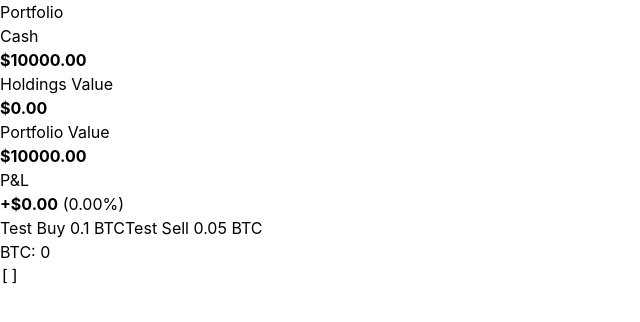
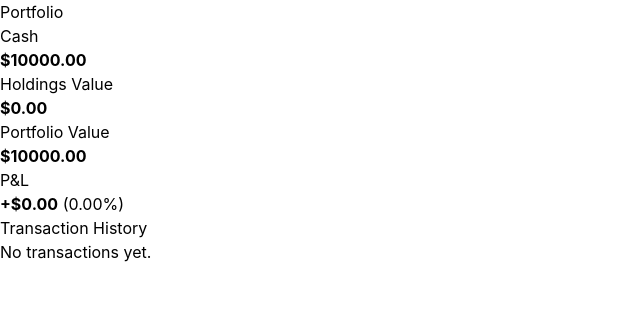
Before and after one commit to ghania-03/trading-simulator, a React (Vite) app: page /app/portfolio in a window 1280 px wide. Shown: the top 322 px of the page, without its empty margins (0-640 px from the left). Built offline with nearby package versions, Linux system fonts and the light colour scheme.

Commit message:
Add transaction history

```diff
--- /dev/null
+++ b/src/components/TransactionHistory.jsx
@@ -0,0 +1,54 @@
+import usePortfolioStore from "../store/portfolioStore";
+
+function TransactionHistory() {
+  const transactions = usePortfolioStore(
+    (state) => state.transactions
+  );
+
+  return (
+    <section>
+      <h2>Transaction History</h2>
+
+      {transactions.length === 0 ? (
+        <p>No transactions yet.</p>
+      ) : (
+        <div>
+          {transactions.map((transaction) => (
+            <div key={transaction.id}>
+              <p>
+                <strong>{transaction.type}</strong>
+              </p>
+
+              <p>
+                Asset: {transaction.assetId.toUpperCase()}
+              </p>
+
+              <p>
+                Quantity: {transaction.quantity}
+              </p>
+
+              <p>
+                Price: ${transaction.price.toFixed(2)}
+              </p>
+
+              <p>
+                Total: ${transaction.total.toFixed(2)}
+              </p>
+
+              <p>
+                Time:{" "}
+                {new Date(
+                  transaction.timestamp
+                ).toLocaleString()}
+              </p>
+
+              <hr />
+            </div>
+          ))}
+        </div>
+      )}
+    </section>
+  );
+}
+
+export default TransactionHistory;
--- a/src/pages/Portfolio.jsx
+++ b/src/pages/Portfolio.jsx
@@ -1,5 +1,6 @@
 import usePortfolioStore from "../store/portfolioStore";
 import usePriceFeed from "../hooks/usePriceFeed";
+import TransactionHistory from "../components/TransactionHistory";
 
 function Portfolio() {
   const { prices } = usePriceFeed();
@@ -24,21 +25,6 @@ function Portfolio() {
 
   const profitLossPercentage = (profitLoss / startingCapital) * 100;
 
-  const transactions = usePortfolioStore((state) => state.transactions);
-
-  const buy = usePortfolioStore((state) => state.buy);
-  function handleTestBuy() {
-    const price = prices.btc.current;
-
-    buy("btc", 0.1, price);
-  }
-
-  const sell = usePortfolioStore((state) => state.sell);
-  function handleTestSell() {
-  const price = prices.btc.current;
-
-  sell("btc", 0.05, price);
-}
   return (
     <div>
       <h1>Portfolio</h1>
@@ -66,13 +52,7 @@ function Portfolio() {
         <span> ({profitLossPercentage.toFixed(2)}%)</span>
       </div>
 
-      <div>
-        <button onClick={handleTestBuy}>Test Buy 0.1 BTC</button>
-        <button onClick={handleTestSell}>Test Sell 0.05 BTC</button>
-        <p>BTC: {holdings.btc?.quantity ?? 0}</p>
-      </div>
-
-      <pre>{JSON.stringify(transactions, null, 2)}</pre>
+      <TransactionHistory />
     </div>
   );
 }
--- a/src/store/portfolioStore.js
+++ b/src/store/portfolioStore.js
@@ -10,16 +10,6 @@ const usePortfolioStore = create((set) => ({
     set({
       error: null,
     }),
-
-  deposit: (amount) =>
-    set((state) => ({
-      cash: state.cash + amount,
-    })),
-
-  withdraw: (amount) =>
-    set((state) => ({
-      cash: state.cash - amount,
-    })),
 
   buy: (assetId, quantity, price) => {
     let result;
```
